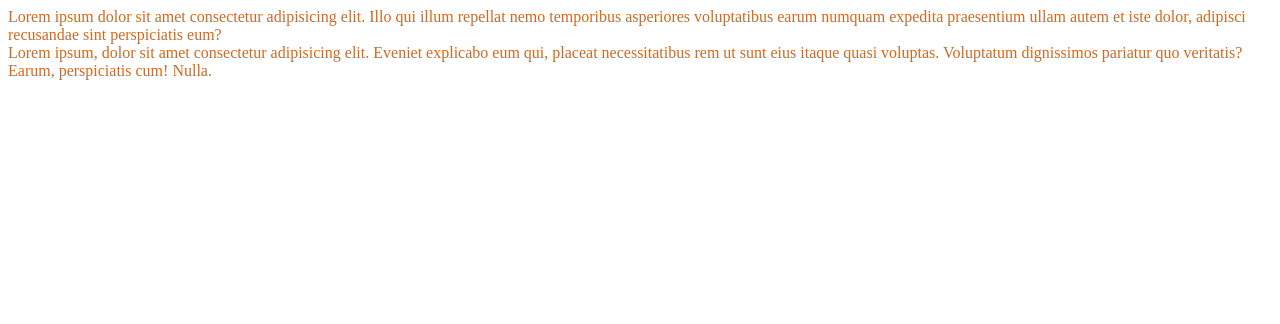
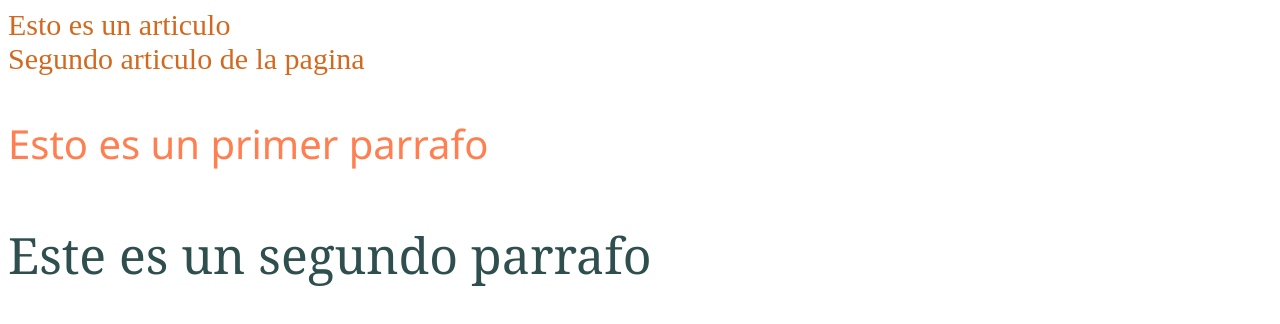
Before and after one commit to matiasAdrian/Aprendiendo-HTML-y-CSS, a plain HTML site: page Index.html in a window 1280 px wide. Drawn offline with Linux system fonts and the light colour scheme.

Commit message:
agregamos una carpeta para las imagenes y empezamos a ver css por id y class

```diff
--- a/Index.html
+++ b/Index.html
@@ -1,12 +1,12 @@
 <!DOCTYPE html>
 <html lang="es">    <!-- Indica el lenguaje de la pagina al navegador -->
-<head>
+<head>  <!-- etique en la que se agregan links y configuraciones de la pagina-->
     <meta charset="UTF-8"> <!-- permite que funcionen caracteres especiales como la ñ -->
     <meta name="viewport" content="width=device-width, initial-scale=1.0">  <!-- hace que la pagina se adapte al ancho del dispositivo y determina la escala-->
     <meta name="robots" content="index, follow">    <!-- autoriza a los robos de busqueda que pueden indexar la pagina y seguir los link que hay en ella-->
     <meta name="description" content="pagina web">  <!-- descripcion del contenido de la pagina que sale en las busquedas-->
     <link rel="stylesheet" href="./css/style.css">  <!-- indica la ruta del archivo css-->
-    <title>Titulo de la pagina  </title>
+    <title>Titulo de la pagina  </title>    <!-- es el titulo que aparece en la pestaña del navegador-->
 </head>
 <body>
     <header>
@@ -15,12 +15,14 @@
     <main>
         <section>
             <article>
-                Lorem ipsum dolor sit amet consectetur adipisicing elit. Illo qui illum repellat nemo temporibus asperiores voluptatibus earum numquam expedita praesentium ullam autem et iste dolor, adipisci recusandae sint perspiciatis eum?
+                Esto es un articulo
             </article>
             <article>
-                Lorem ipsum, dolor sit amet consectetur adipisicing elit. Eveniet explicabo eum qui, placeat necessitatibus rem ut sunt eius itaque quasi voluptas. Voluptatum dignissimos pariatur quo veritatis? Earum, perspiciatis cum! Nulla.
+                Segundo articulo de la pagina
             </article>
         </section>
+        <p class="parrafo">Esto es un primer parrafo</p>    <!-- con el atributo class le asignamos un nombre con el que identificar a este parrafo concreto para en la hoja de estilo darle un estilo solo a este-->
+        <p id="parrafo2">Este es un segundo parrafo</p>     <!-- el atributo id funcion de manera similar -->
     </main>
 </body>
 </html>
--- a/css/style.css
+++ b/css/style.css
@@ -1,3 +1,16 @@
 article{
     color: chocolate;
+    font-size: 30px;    /* el font-size especifica el tamaño de fuente */
 }
+
+.parrafo{   /* con el . nos referimos al class de un elemento */
+    font-family: 'Segoe UI', Tahoma, Geneva, Verdana, sans-serif; /* Estas son las fuentes que se usaran para este texto*/
+    font-size: 40px;
+    color: coral;
+}
+
+#parrafo2{  /* el # se usa para referirce al id de un elemento*/
+    font-family: Georgia, 'Times New Roman', Times, serif;
+    font-size: 50px;
+    color: darkslategray;
+}
```
Also changed, not shown: img/pomsky.jpg (added), img/pug.jpeg (added), img/spaniel.jpg (added).
